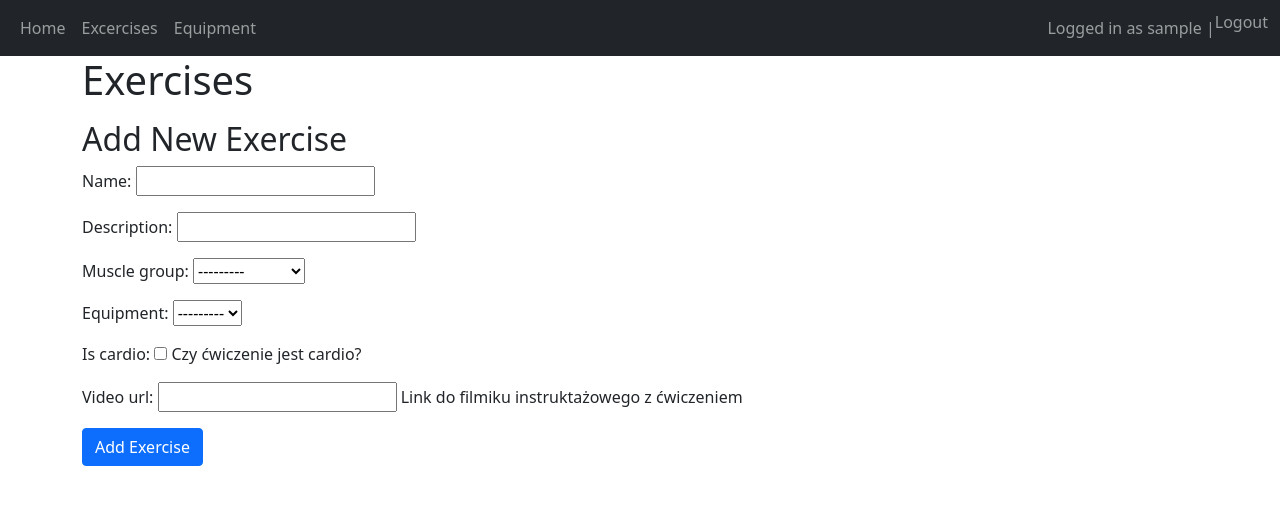
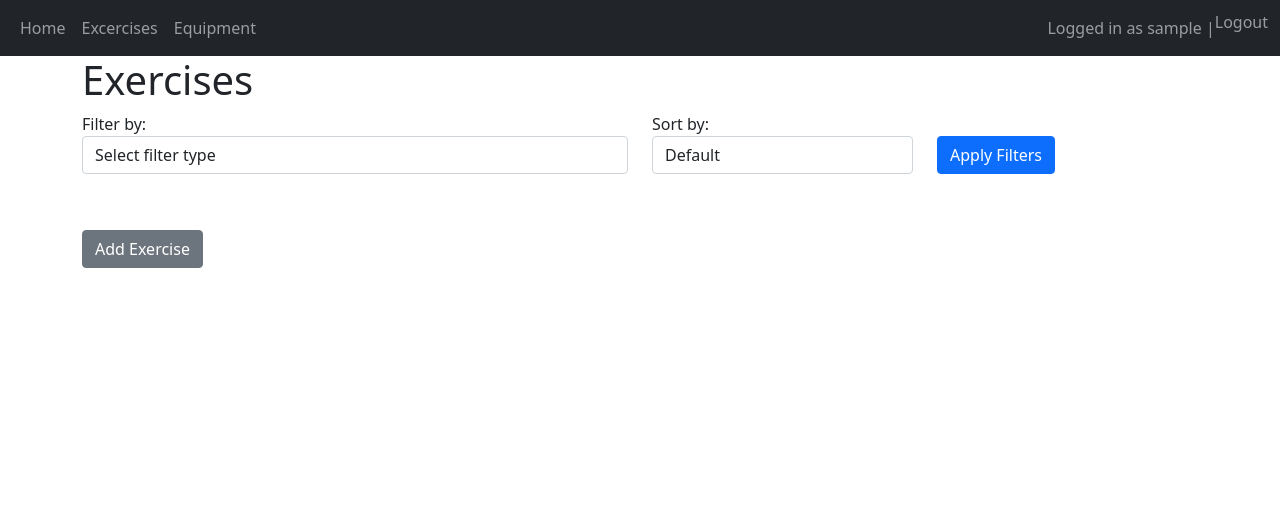
Before and after one commit to korsem/licencjat, a Django app: page /exercises/ in a window 1280 px wide. Shown: the top 505 px of the page. Run offline with Django 5.2, Linux system fonts and the light colour scheme; the visitor is signed in with stand-in values (Sample User, id 1); data that the repository does not hold is empty.

Commit message:
podstawowy crud na exercises

```diff
--- a/templates/you_train_api/equipment_list.html
+++ b/templates/you_train_api/equipment_list.html
@@ -22,4 +22,5 @@
     {{ form.as_p }}
     <button type="submit" class="btn btn-primary">Add new equipment</button>
 </form>
+    <p>Already got some great exercises in mind with this equipment? Don't forget to add it! <a href="{% url 'add_exercise' %}" class="btn btn-secondary">Add Exercise</a></p>
 {% endblock %}
--- a/templates/you_train_api/exercise_list.html
+++ b/templates/you_train_api/exercise_list.html
@@ -5,16 +5,62 @@
 {% block content %}
 <h1>Exercises</h1>
 
+<form method="get" class="mb-3">
+    <div class="row">
+        <div class="col-md-6">
+            <label for="filter_by">Filter by:</label>
+            <select id="filter_by" class="form-control mb-3" onchange="showFilterOptions(this.value)">
+                <option value="">Select filter type</option>
+                <option value="muscle_group">Muscle Group</option>
+                <option value="other">Other (TODO)</option>
+            </select>
+
+            <div id="muscle_group_filters" style="display: none;">
+                <label>Filter by muscle group:</label>
+                <div>
+                    {% for value, label in MUSCLE_GROUP_CHOICES %}
+                        <div class="form-check">
+                            <input class="form-check-input" type="checkbox" name="muscle_group" value="{{ value }}" id="muscle_group_{{ value }}" {% if value in selected_muscle_groups %}checked{% endif %}>
+                            <label class="form-check-label" for="muscle_group_{{ value }}">{{ label }}</label>
+                        </div>
+                    {% endfor %}
+                </div>
+            </div>
+
+            <div id="other_filters" style="display: none;">
+                <p>Other filters (TODO)</p>
+            </div>
+        </div>
+        <div class="col-md-3">
+            <label for="sort_by">Sort by:</label>
+            <select name="sort_by" id="sort_by" class="form-control">
+                <option value="">Default</option>
+                <option value="name" {% if sort_by == "name" %}selected{% endif %}>Name</option>
+                <option value="muscle_group" {% if sort_by == "muscle_group" %}selected{% endif %}>Muscle Group</option>
+                <option value="equipment" {% if sort_by == "equipment" %}selected{% endif %}>Equipment</option>
+            </select>
+        </div>
+        <div class="col-md-3">
+            <button type="submit" class="btn btn-primary mt-4">Apply Filters</button>
+        </div>
+    </div>
+</form>
+
 <ul>
     {% for exercise in exercises %}
-    <li>{{ exercise.name }} - {{ exercise.description }}</li>
+    <li>
+        <a href="{% url 'exercise_detail' exercise.id %}">{{ exercise.name }}</a> - {{ exercise.description }} - {{ exercise.muscle_group }} - {{ exercise.equipment }}
+    </li>
     {% endfor %}
 </ul>
 
-<h2>Add New Exercise</h2>
-<form method="post">
-    {% csrf_token %}
-    {{ form.as_p }}
-    <button type="submit" class="btn btn-primary">Add Exercise</button>
-</form>
+<a href="{% url 'add_exercise' %}" class="btn btn-secondary mt-4">Add Exercise</a>
+
+<script>
+    function showFilterOptions(value) {
+        document.getElementById('muscle_group_filters').style.display = value === 'muscle_group' ? 'block' : 'none';
+        document.getElementById('other_filters').style.display = value === 'other' ? 'block' : 'none';
+    }
+</script>
+
 {% endblock %}
--- a/you_train_api/choices.py
+++ b/you_train_api/choices.py
@@ -5,6 +5,21 @@ MUSCLE_GROUP_CHOICES = [
     ('lower', _('Lower Body')),
     ('core', _('Core')),
     ('full', _('Full Body')),
+    # ('cardio', _('Cardio')), i by sie czy cardio wywalilo, albo na podstawie tego przypisąło
+    ('chest', _('Chest')),
+    ('back', _('Back')),
+    ('shoulders', _('Shoulders')),
+    ('biceps', _('Biceps')),
+    ('triceps', _('Triceps')),
+    ('forearms', _('Forearms')),
+    ('quadriceps', _('Quadriceps')),
+    ('hamstrings', _('Hamstrings')),
+    ('calves', _('Calves')),
+    ('glutes', _('Glutes')),
+    ('adductors', _('Adductors')),
+    ('abductors', _('Abductors')),
+    ('obliques', _('Obliques')),
+    ('transverse_abdominis', _('Transverse Abdominis')),
 ]
 
 EQUIPMENT_CHOICES = [
--- a/you_train_api/urls.py
+++ b/you_train_api/urls.py
@@ -1,10 +1,15 @@
 from django.urls import include, path
-from .views import home, sign_up, exercise_list, equipment_list, equipment_exercises
+from .views import home, sign_up, exercise_list, equipment_list, equipment_exercises, exercise_detail, add_exercise, \
+    edit_exercise, delete_exercise
 
 urlpatterns = [
     path('home', home, name='home'),
     path('sign-up', sign_up, name='sign_up'),
     path('exercises/', exercise_list, name='exercise_list'),
+    path('exercises/<int:exercise_id>/', exercise_detail, name='exercise_detail'),
+   path('exercises/<int:exercise_id>/edit/', edit_exercise, name='edit_exercise'),
+    path('exercises/<int:exercise_id>/delete/', delete_exercise, name='delete_exercise'),
+    path('exercises/add/', add_exercise, name='add_exercise'),
     path('equipments/', equipment_list, name='equipment_list'),
     path('equipment/<int:equipment_id>/exercises/', equipment_exercises, name='equipment_exercises'),
 ]
--- a/you_train_api/views.py
+++ b/you_train_api/views.py
@@ -5,6 +5,7 @@ from django.contrib.auth import login, logout, authenticate
 from django.contrib.auth.models import User, Group
 from rest_framework import generics
 
+from you_train_api.choices import MUSCLE_GROUP_CHOICES
 from you_train_api.forms import RegisterForm, ExerciseForm, EquipmentForm
 from you_train_api.models import Exercise, Equipment
 from you_train_api.serializers import ExerciseSerializer
@@ -58,18 +59,70 @@ def sign_up(request):
 
 @login_required(login_url="/login")
 def exercise_list(request):
-    if request.method == 'POST':
+    exercises = Exercise.objects.filter(user=request.user)
+    muscle_groups = request.GET.getlist('muscle_group')
+    sort_by = request.GET.get('sort_by')
+
+    if muscle_groups:
+        exercises = exercises.filter(muscle_group__in=muscle_groups)
+
+    if sort_by:
+        exercises = exercises.order_by(sort_by)
+
+    return render(request, 'you_train_api/exercise_list.html', {
+        'exercises': exercises,
+        'selected_muscle_groups': muscle_groups,
+        'sort_by': sort_by,
+        'MUSCLE_GROUP_CHOICES': MUSCLE_GROUP_CHOICES,
+    })
+
+@login_required(login_url="/login")
+def add_exercise(request):
+    if request.method == "POST":
         form = ExerciseForm(request.POST)
         if form.is_valid():
             exercise = form.save(commit=False)
             exercise.user = request.user
+            if exercise.is_cardio:
+                exercise.muscle_group = 'cardio'
             exercise.save()
             return redirect('exercise_list')
     else:
         form = ExerciseForm()
-    exercises = Exercise.objects.filter(user=request.user)
-    return render(request, 'you_train_api/exercise_list.html', {'exercises': exercises, 'form': form})
 
+    return render(request, 'you_train_api/add_exercise.html', {'form': form})
+
+
+@login_required(login_url="/login")
+def exercise_detail(request, exercise_id):
+    exercise = get_object_or_404(Exercise, id=exercise_id, user=request.user)
+    return render(request, 'you_train_api/exercise_detail.html', {'exercise': exercise})
+
+
+@login_required(login_url="/login")
+def edit_exercise(request, exercise_id):
+    exercise = get_object_or_404(Exercise, id=exercise_id, user=request.user)
+
+    if request.method == 'POST':
+        form = ExerciseForm(request.POST, instance=exercise)
+        if form.is_valid():
+            form.save()
+            return redirect('exercise_detail', exercise_id=exercise.id)
+    else:
+        form = ExerciseForm(instance=exercise)
+
+    return render(request, 'you_train_api/edit_exercise.html', {'form': form, 'exercise': exercise})
+
+
+@login_required(login_url="/login")
+def delete_exercise(request, exercise_id):
+    exercise = get_object_or_404(Exercise, id=exercise_id, user=request.user)
+
+    if request.method == 'POST':
+        exercise.delete()
+        return redirect('exercise_list')
+
+    return render(request, 'you_train_api/delete_exercise.html', {'exercise': exercise})
 
 @login_required(login_url="/login")
 def equipment_list(request):
```
Also changed, not shown: templates/you_train_api/add_exercise.html (added, +14 -0 lines), templates/you_train_api/delete_exercise.html (added, +13 -0 lines), templates/you_train_api/edit_exercise.html (added, +15 -0 lines), templates/you_train_api/exercise_detail.html (added, +23 -0 lines).
